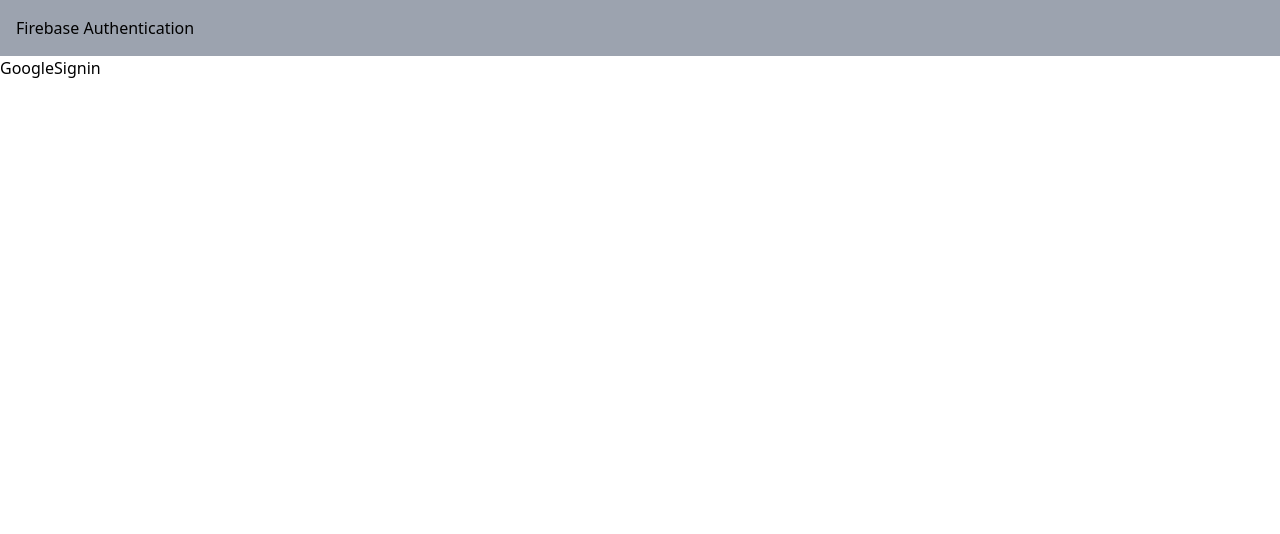
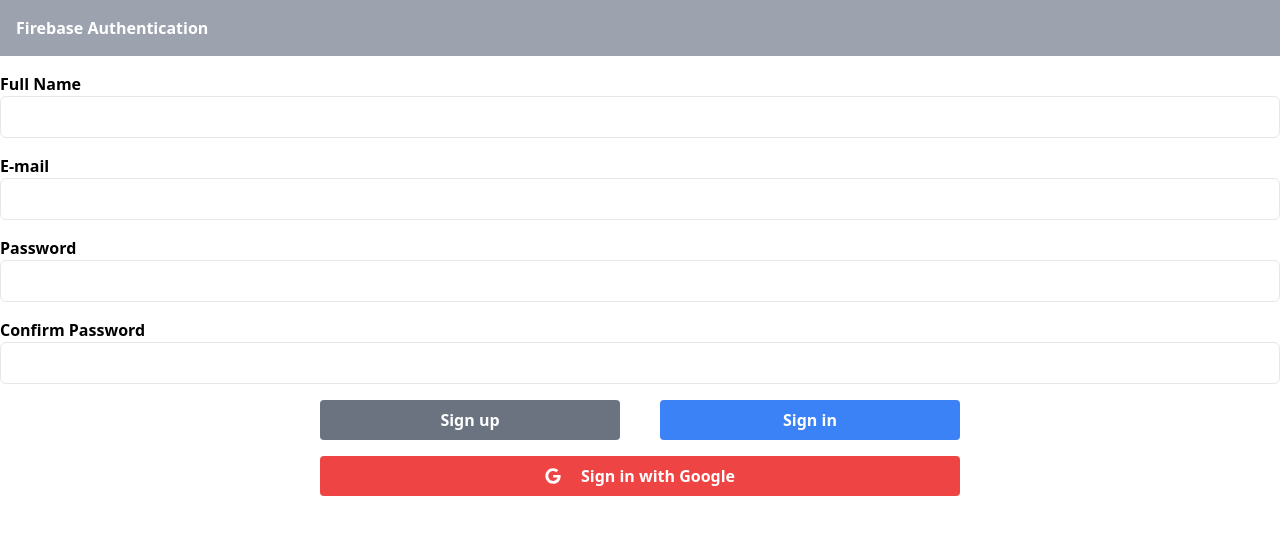
Before and after one commit to usamaserag/Auth_React_Typescript_Firebase, a React (Create React App) app: page / in a window 1280 px wide. Shown: the top 534 px of the page. Built offline with nearby package versions, Linux system fonts and the light colour scheme.

Commit message:
Add form for login and signin with validation

```diff
--- a/package.json
+++ b/package.json
@@ -13,6 +13,8 @@
     "firebase": "^10.5.1",
     "react": "^18.2.0",
     "react-dom": "^18.2.0",
+    "react-hook-form": "^7.47.0",
+    "react-icons": "^4.11.0",
     "react-scripts": "5.0.1",
     "typescript": "^4.9.5",
     "web-vitals": "^2.1.4"
--- a/src/App.tsx
+++ b/src/App.tsx
@@ -1,12 +1,19 @@
+import { useState } from "react";
 import "./App.css";
 import Navbar from "./components/Navbar";
-import GoogleSignin from "./components/GoogleSignin";
+import Signup from "./components/Signup";
+import Signin from "./components/Signin";
 
 function App() {
+  const [isRegister, setIsRegister] = useState(true);
   return (
-    <div>
+    <div className="container m-auto">
       <Navbar />
-      <GoogleSignin />
+      {isRegister ? (
+        <Signup setIsRegister={setIsRegister} isRegister={isRegister} />
+      ) : (
+        <Signin setIsRegister={setIsRegister} isRegister={isRegister} />
+      )}
     </div>
   );
 }
--- a/src/components/GoogleSignin.tsx
+++ b/src/components/GoogleSignin.tsx
@@ -1,6 +1,6 @@
-import React from "react";
 import { auth, provider } from "../firebase";
 import { signInWithPopup } from "firebase/auth";
+import { FaGoogle } from "react-icons/fa";
 
 const GoogleSignin = () => {
   const signInWithGoogle = () => {
@@ -12,7 +12,12 @@
         // Handle errors
       });
   };
-  return <button onClick={signInWithGoogle}>GoogleSignin</button>;
+  return (
+    <button  onClick={signInWithGoogle} className="m-auto w-2/4 flex items-center justify-center gap-5 p-2 rounded bg-red-500 text-l text-white font-bold cursor-pointer">
+      <FaGoogle />
+      <span>Sign in with Google</span>
+    </button>
+  );
 };
 
 export default GoogleSignin;
--- a/src/components/Navbar.tsx
+++ b/src/components/Navbar.tsx
@@ -1,8 +1,7 @@
-import React from 'react'
 
 const Navbar = () => {
   return (
-    <div className="navbar w-full p-4 flex justify-between bg-gray-400">Firebase Authentication</div>
+    <div className="navbar w-full p-4 flex justify-between bg-gray-400 text-white font-bold">Firebase Authentication</div>
   )
 }
 
--- /dev/null
+++ b/src/components/Signin.tsx
@@ -0,0 +1,78 @@
+import { useForm, SubmitHandler } from "react-hook-form";
+
+interface IFormInput {
+  fullName: string;
+  eMail: string;
+  password: number;
+  confirmPassword: number;
+}
+
+interface SigninProps {
+  setIsRegister: (isRegister: boolean) => void;
+  isRegister: boolean;
+}
+
+const Signin: React.FC<SigninProps> = ({ setIsRegister, isRegister }) => {
+  const {
+    register,
+    handleSubmit,
+    formState: { errors },
+  } = useForm<IFormInput>();
+  const onSubmit: SubmitHandler<IFormInput> = (data) => console.log(data);
+  return (
+    <form
+      onSubmit={handleSubmit(onSubmit)}
+      className="flex flex-col gap-4 py-4"
+    >
+      <div>
+        <label className="text-l font-bold">E-mail</label>
+        <input
+          className="border rounded-md pl-4 p-2 w-full"
+          type="email"
+          {...register("eMail", {
+            required: "Email is required",
+            validate: {
+              maxLength: (v) =>
+                v.length <= 50 || "The email should have at most 50 characters",
+              matchPattern: (v) =>
+                /^\w+([.-]?\w+)*@\w+([.-]?\w+)*(\.\w{2,3})+$/.test(v) ||
+                "Email address must be a valid address",
+            },
+          })}
+        />
+        {errors.eMail?.message && (
+          <small className="text-red-600">{errors.eMail.message}</small>
+        )}
+      </div>
+      <div>
+        <label className="text-l font-bold">Password</label>
+        <input
+          className="border rounded-md pl-4 p-2 w-full"
+          type="password"
+          {...register("password", {
+            required: "Password is required",
+          })}
+        />
+        {errors.password && (
+          <small className="text-red-600">{errors.password.message}</small>
+        )}
+      </div>
+
+      <div className="flex aligns-center gap-10 w-2/4 m-auto">
+        <input
+          className="bg-blue-500 hover:bg-blue-700 text-white font-bold py-2 px-10 rounded focus:outline-none focus:ring focus:ring-blue-300 cursor-pointer w-2/4"
+          type="submit"
+          value="Sign in"
+        />
+        <button
+          onClick={() => setIsRegister(!isRegister)}
+          className="bg-gray-500 hover:bg-gray-600 text-white font-bold py-2 px-10 rounded focus:outline-none focus:ring focus:ring-blue-300 cursor-pointer w-2/4"
+        >
+          Sign up
+        </button>
+      </div>
+    </form>
+  );
+};
+
+export default Signin;
--- /dev/null
+++ b/src/components/Signup.tsx
@@ -0,0 +1,131 @@
+import { useForm, SubmitHandler } from "react-hook-form";
+import GoogleSignin from "./GoogleSignin";
+
+interface IFormInput {
+  fullName: string;
+  eMail: string;
+  password: number;
+  confirmPassword: number;
+}
+
+interface SignupProps {
+  setIsRegister: (isRegister: boolean) => void;
+  isRegister: boolean;
+}
+
+const Signup: React.FC<SignupProps> = ({ setIsRegister, isRegister }) => {
+  const {
+    register,
+    handleSubmit,
+    formState: { errors },
+    getValues,
+  } = useForm<IFormInput>();
+  const onSubmit: SubmitHandler<IFormInput> = (data) => console.log(data);
+
+  return (
+    <>
+      <form
+        className="flex flex-col gap-4 py-4"
+        onSubmit={handleSubmit(onSubmit)}
+      >
+        <div>
+          <label className="text-l font-bold">Full Name</label>
+          <input
+            className="border rounded-md pl-4 p-2 w-full"
+            type="text"
+            {...register("fullName", {
+              required: true,
+              validate: {
+                minLength: (v) => v.length >= 5,
+                matchPattern: (v) => /^[a-zA-Z0-9_]+$/.test(v),
+              },
+            })}
+          />
+          {errors.fullName?.type === "required" && (
+            <small className="text-red-600">Username is required</small>
+          )}
+
+          {errors.fullName?.type === "minLength" && (
+            <small className="text-red-600">
+              The username should have at least 5 characters
+            </small>
+          )}
+
+          {errors.fullName?.type === "matchPattern" && (
+            <small className="text-red-600">
+              Username must contain only letters, numbers and _
+            </small>
+          )}
+        </div>
+        <div>
+          <label className="text-l font-bold">E-mail</label>
+          <input
+            className="border rounded-md pl-4 p-2 w-full"
+            type="email"
+            {...register("eMail", {
+              required: "Email is required",
+              validate: {
+                maxLength: (v) =>
+                  v.length <= 50 ||
+                  "The email should have at most 50 characters",
+                matchPattern: (v) =>
+                  /^\w+([.-]?\w+)*@\w+([.-]?\w+)*(\.\w{2,3})+$/.test(v) ||
+                  "Email address must be a valid address",
+              },
+            })}
+          />
+          {errors.eMail?.message && (
+            <small className="text-red-600">{errors.eMail.message}</small>
+          )}
+        </div>
+        <div>
+          <label className="text-l font-bold">Password</label>
+          <input
+            className="border rounded-md pl-4 p-2 w-full"
+            type="password"
+            {...register("password", {
+              required: "Password is required",
+            })}
+          />
+          {errors.password && (
+            <small className="text-red-600">{errors.password.message}</small>
+          )}
+        </div>
+        <div>
+          <label className="text-l font-bold">Confirm Password</label>
+          <input
+            className="border rounded-md pl-4 p-2 w-full"
+            type="password"
+            {...register("confirmPassword", {
+              required: "Confirm Password is required",
+              validate: (value) =>
+                value === getValues("password") || "Passwords do not match",
+            })}
+          />
+          {errors.confirmPassword && (
+            <small className="text-red-600">
+              {errors.confirmPassword.message}
+            </small>
+          )}
+        </div>
+
+        <div className="flex aligns-center gap-10 w-2/4 m-auto">
+          <input
+            className="bg-gray-500 hover:bg-gray-600 text-white font-bold py-2 w-2/4 rounded focus:outline-none focus:ring focus:ring-blue-300 cursor-pointer"
+            type="submit"
+            value="Sign up"
+          />
+          <button
+            onClick={() => setIsRegister(!isRegister)}
+            className="bg-blue-500 hover:bg-blue-700 text-white font-bold py-2 w-2/4 rounded focus:outline-none focus:ring focus:ring-blue-300 cursor-pointer"
+          >
+            Sign in
+          </button>
+        </div>
+      </form>
+      <GoogleSignin />
+    </>
+  );
+};
+
+export default Signup;
```
Also changed, not shown: 1 other file (tests, documents, lock files or other folders).
